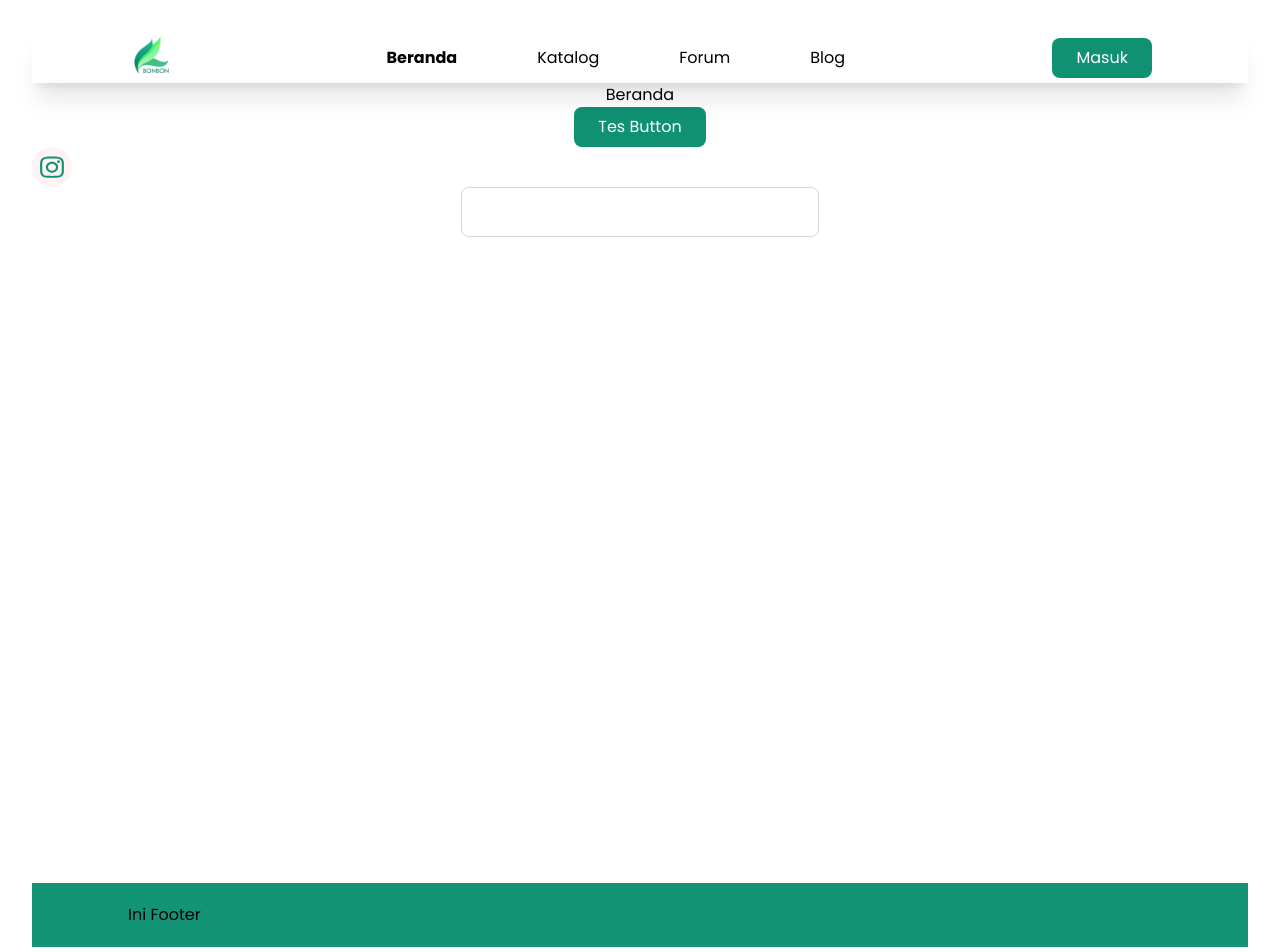
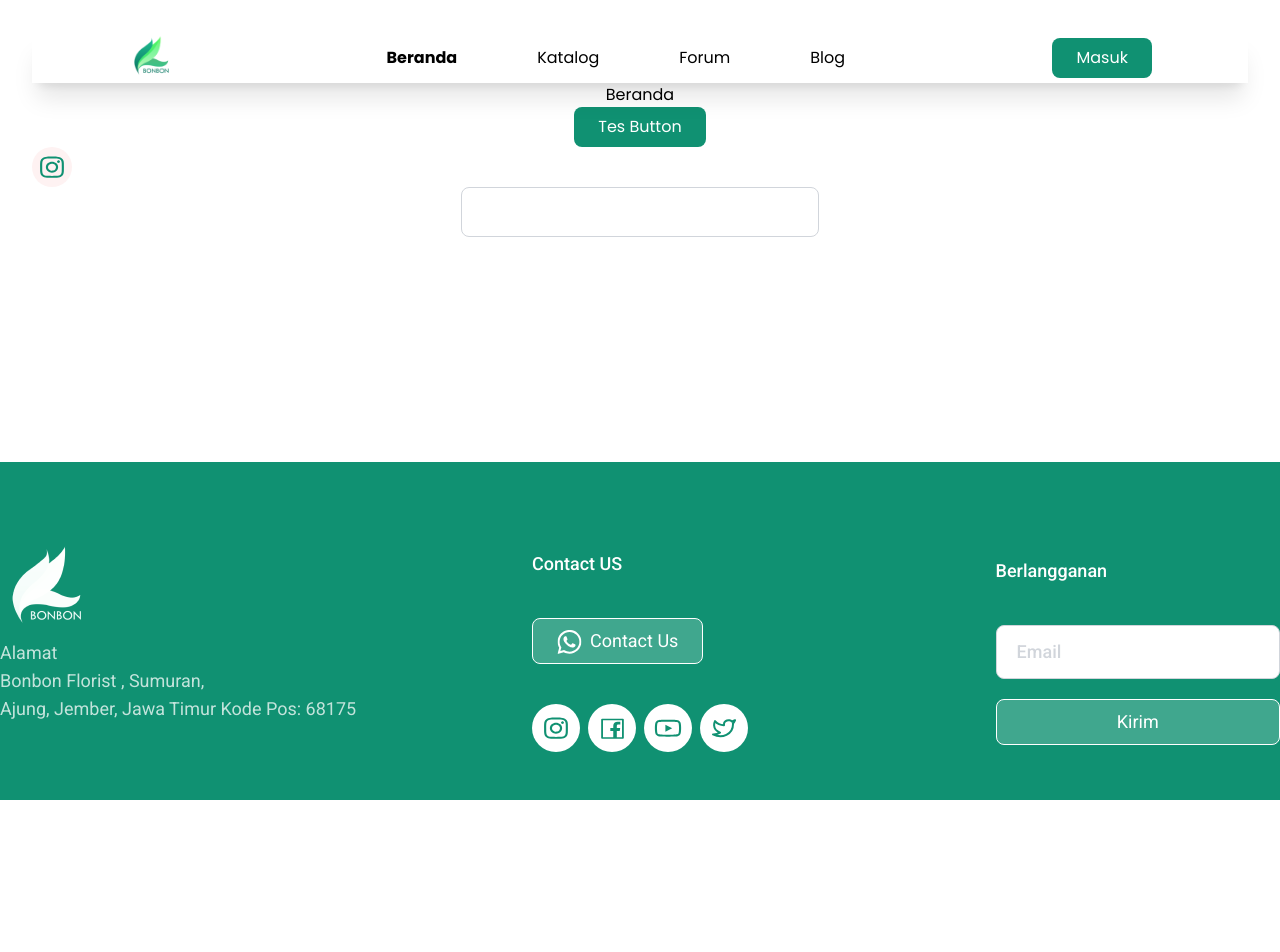
Before and after one commit to bilabror/bdg-florist, a React (Vite) app: page / in a window 1280 px wide. Shown: the top 952 px of the page. After the commit the page ends 915 px from the top, so only its background shows below. Built offline with nearby package versions, Linux system fonts and the light colour scheme; the HTML template or start-up script is replaced by a standard one.

Commit message:
Fix: fix footer conflict

```diff
--- a/src/App.jsx
+++ b/src/App.jsx
@@ -1,4 +1,3 @@
-import { useState } from "react";
 import "./App.css";
 import Routers from "./routers";
 
--- a/src/pages/Templates/footer.jsx
+++ /dev/null
@@ -1,13 +0,0 @@
-import {twMerge} from "tailwind-merge"
-
-function Navbar() {
-    return (
-    <>
-        <div className={twMerge(`flex flex-grow bg-[#129475] items-center w-full px-24 py-5 mb-auto`)}>
-            Ini Footer
-        </div>
-    </>
-    );
-}
-
-export default Navbar;
--- a/src/pages/Templates/index.jsx
+++ b/src/pages/Templates/index.jsx
@@ -1,5 +1,5 @@
 import Header from "./header.jsx"
-import Footer from "./footer.jsx"
+import Footer from "@/Components/Layouts/Footer.jsx"
 import {twMerge} from "tailwind-merge"
 
 function Navbar({ children }) {
```
